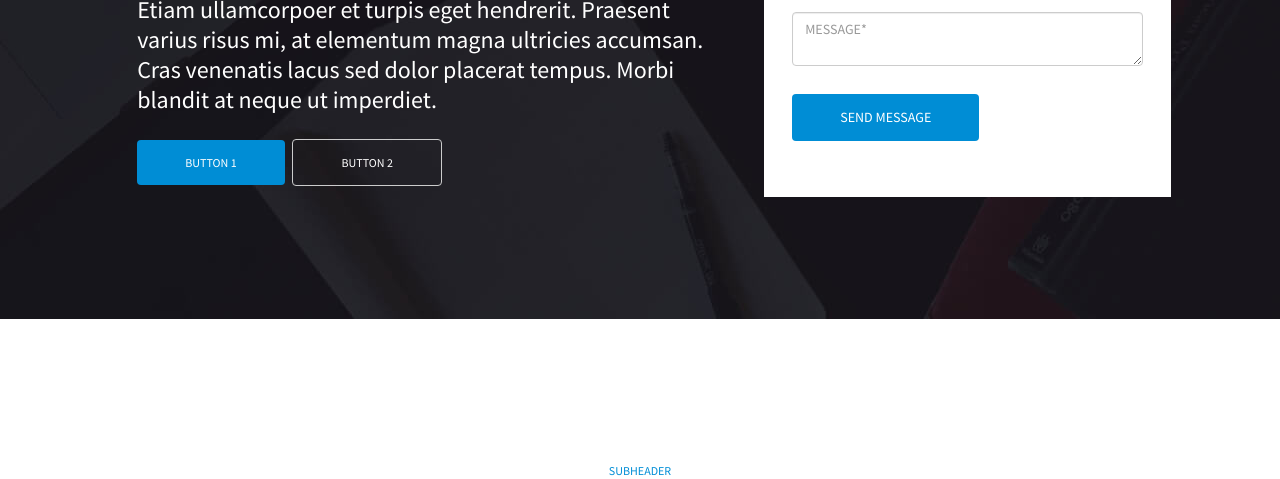
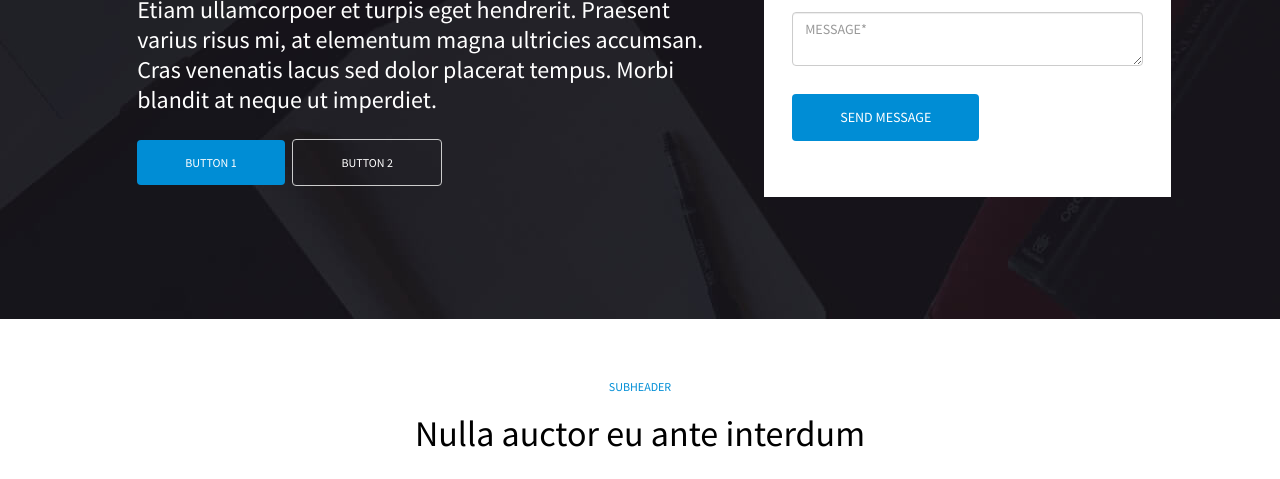
Before and after one commit to jaroot32/MechanixSite, a website: page index.html in a window 1280 px wide. Shown: the part 321-800 px from the top of the page. Drawn offline with nearby package versions, Linux system fonts and the light colour scheme.

Commit message:
fixing mobile usability

```diff
--- a/css/styles.css
+++ b/css/styles.css
@@ -31,7 +31,7 @@ body {
 	line-height: 125%;
 }
 .sub-center {
-	padding-top: 8em;
+	padding-top: 4em;
 }
 .sub-testimonial {
 	padding-top: 2em;
@@ -171,12 +171,17 @@ footer {
 	margin-left: 4em;
 }
 .sub-center {
-	padding-top: 3em;
+	padding-top: 1em;
 }
 }
 @media only screen and (min-width: 300px) {
 	.sub-center {
-	padding-top: 6em;
-	margin-top: 6em;
+	margin-top: 4em;
+	}
+	@media only screen and (max-width: 340px) {
+		.sub-center {
+			padding-top: 20em;
+			margin-top: 14em;
+		}
 	}
 }
```
Also changed, not shown: index.html (+4 -2 lines).
